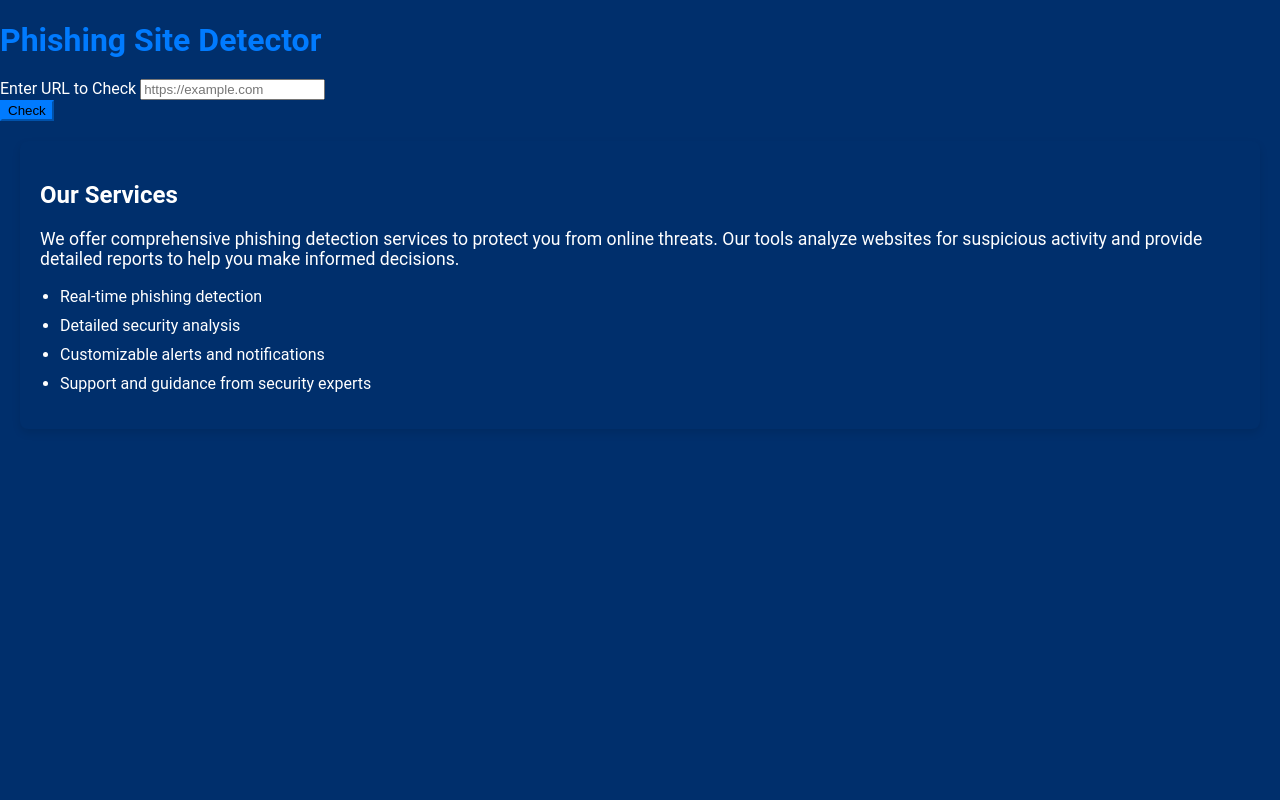
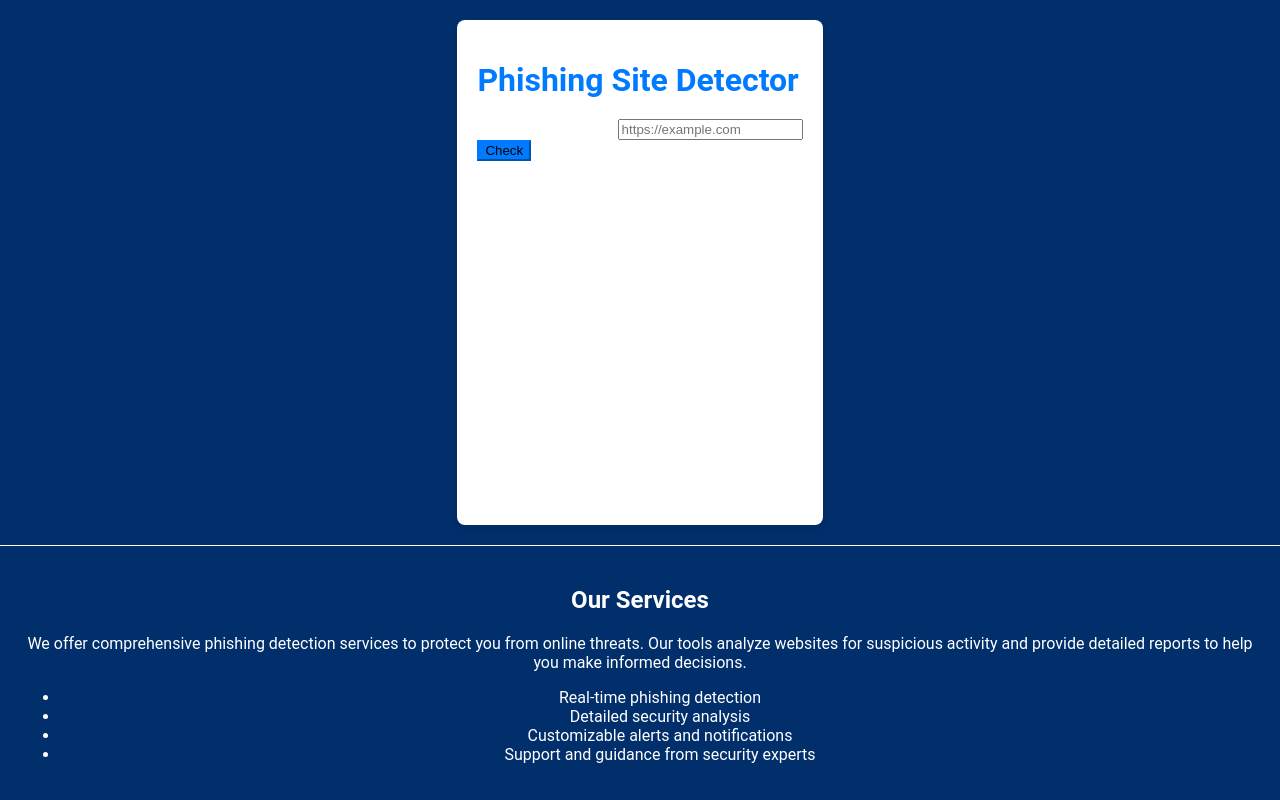
Before and after one commit to JosephBusayo/link_verifier, a Flask app: page / in a window 1280 px wide. Run offline with Flask 3, Linux system fonts and the light colour scheme.

Commit message:
Update styles.css

```diff
--- a/static/styles.css
+++ b/static/styles.css
@@ -5,14 +5,19 @@ body {
     font-family: 'Roboto', sans-serif;
     margin: 0;
     padding: 0;
+    min-height: 100vh;
+    display: flex;
+    flex-direction: column;
 }
 
-.content-container {
-    background-color: #ffffff; /* White background for content */
-    padding: 20px;
+.container {
+    background-color: #ffffff; /* White container background */
     border-radius: 8px;
     box-shadow: 0 4px 8px rgba(0, 0, 0, 0.1);
-    margin: 20px;
+    padding: 20px;
+    margin: 20px auto;
+    max-width: 800px;
+    flex: 1; /* Allows the container to grow and push the footer down */
 }
 
 h1 {
@@ -46,30 +51,24 @@ h1 {
     transition: background-color 0.3s ease;
 }
 
-.services-section {
-    background-color: #002f6c; /* Dim blue background for the services section */
-    color: #ffffff; /* White text color for the services section */
-    padding: 20px;
-    border-radius: 8px;
-    box-shadow: 0 4px 8px rgba(0, 0, 0, 0.1);
-    margin: 20px;
+/* Style for the loading indicator */
+#loading {
+    font-size: 1.2em;
+    display: none;
 }
 
-.services-section h2 {
-    color: #ffffff; /* White color for headings */
-    margin-bottom: 20px;
+/* Style for the additional content */
+.services-section {
+    background-color: #002f6c; /* Dim blue background */
+    color: #ffffff; /* White text */
+    padding: 20px;
+    text-align: center;
+    border-top: 1px solid #ffffff; /* Optional: adds a border to separate from content */
 }
 
-.services-section p {
-    font-size: 1.1em;
-    color: #ffffff; /* White text for readability */
+footer {
+    background-color: #002f6c; /* Dim blue background */
+    color: #ffffff; /* White text */
+    padding: 20px;
+    text-align: center;
 }
-
-.services-section ul {
-    list-style-type: disc;
-    padding-left: 20px;
-}
-
-.services-section ul li {
-    margin-bottom: 10px;
-}
```
